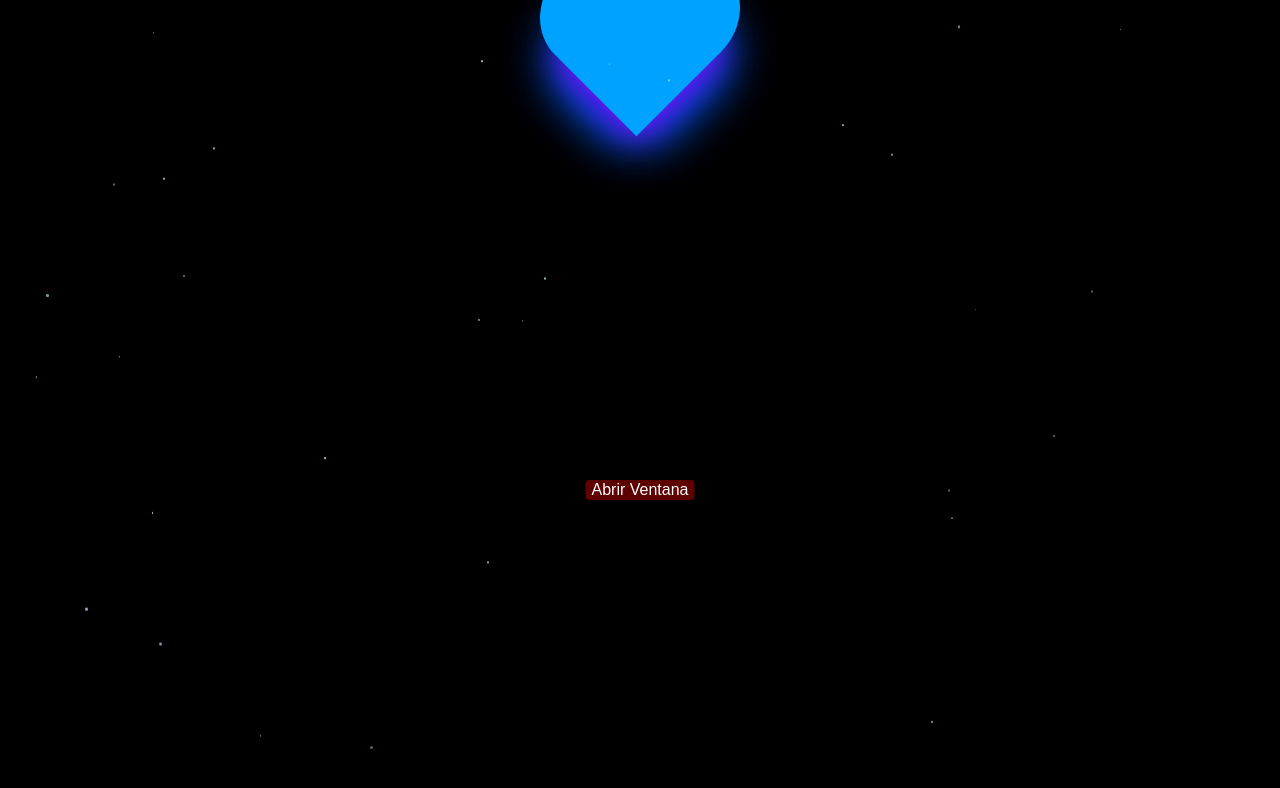
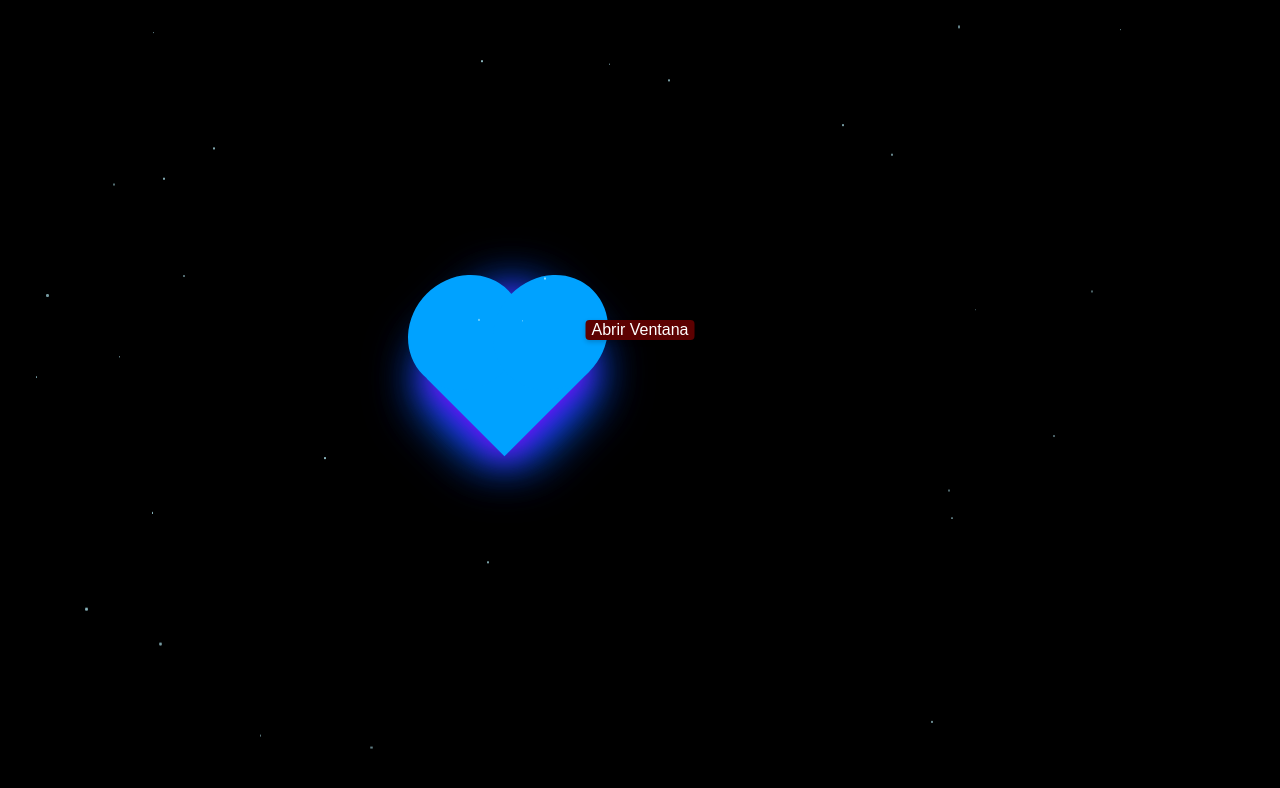
Before and after one commit to eliAAM08/Equisde, a plain HTML site: page docs/index.html in a window 1280 px wide. Drawn offline with Linux system fonts and the light colour scheme.

Commit message:
Update index.html

```diff
--- a/docs/index.html
+++ b/docs/index.html
@@ -27,6 +27,9 @@
                 0 0 80px #00a2ff,
                 0 0 100px #00a2ff;
             animation: neon-glow 1.2s ease-in-out infinite alternate;
+            position:absolute;
+            top:40%;
+            left:35%;
         }
 
         .heart:before,
@@ -88,7 +91,7 @@
 
         #miBoton {
             position:absolute;
-            top:60%;
+            top:40%;
             left:50%;
             transform:translateX(-50%);
             font-size: 16px;
@@ -255,4 +258,4 @@
         window.onload = createStars;
     </script>
 </body>
-  </html>
+</html>
```
